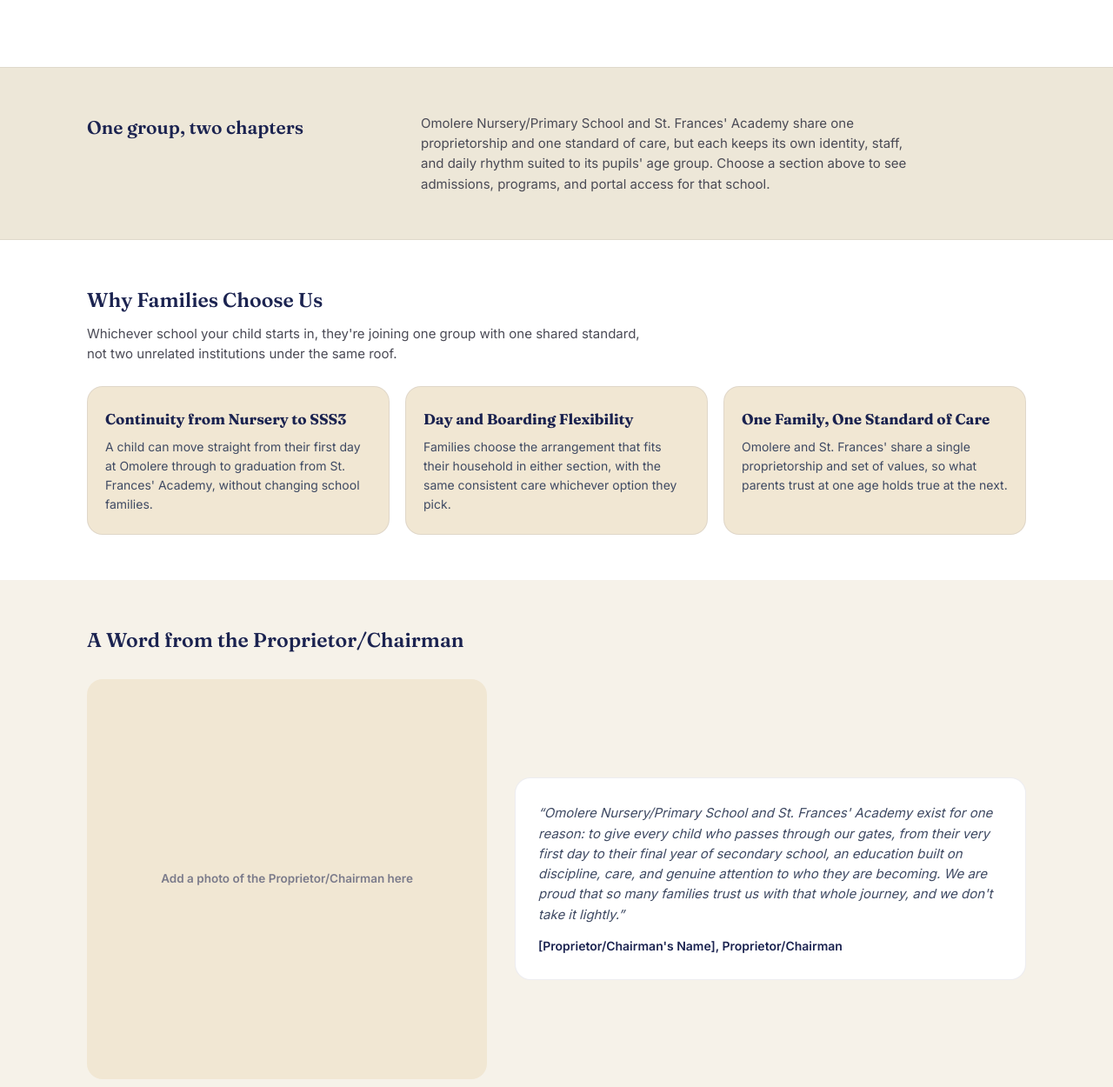
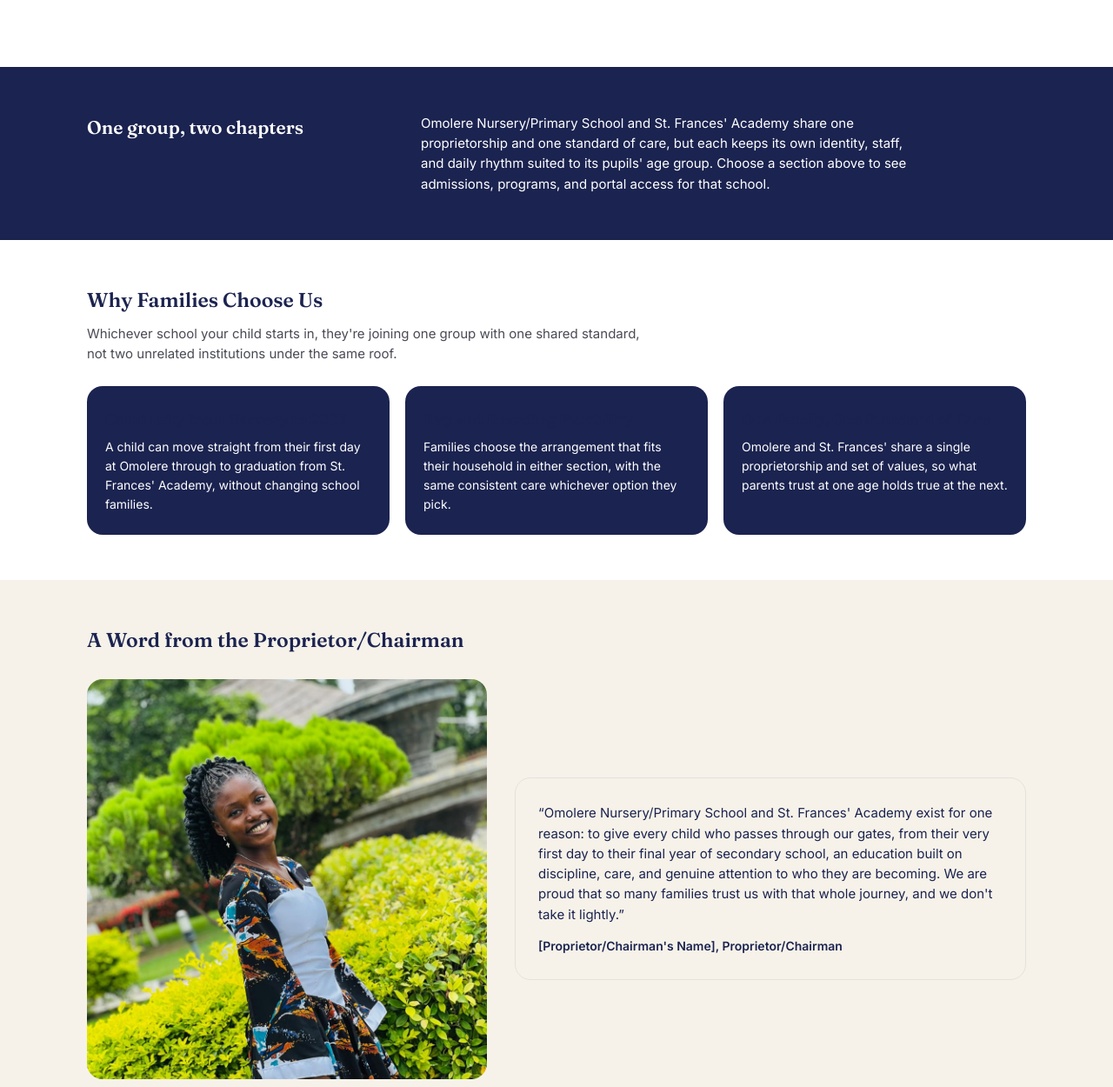
Before and after one commit to philipabraham873-dot/ST-FRANCES-GROUP-OF-SCHOOL, a plain HTML site: page st-frances-site-28/index.html in a window 1280 px wide. Shown: the part 830-2080 px from the top of the page at 87% size. Drawn offline with Linux system fonts and the light colour scheme; no server answers.

Commit message:
fixed bug

```diff
--- a/st-frances-site-28/index.html
+++ b/st-frances-site-28/index.html
@@ -103,11 +103,11 @@
   .school-card.primary-card{background:var(--navy);border:1px solid rgba(255,255,255,.12);}
   .school-card.secondary-card{background:var(--navy);border:1px solid rgba(255,255,255,.12);}
 
-  .group-note{background:var(--parchment-dim);padding:52px 0;border-top:1px solid rgba(0,0,0,.06);border-bottom:1px solid rgba(0,0,0,.06);}
+  .group-note{background:var(--navy);padding:52px 0;border-top:1px solid rgba(0,0,0,.06);border-bottom:1px solid rgba(0,0,0,.06);}
   .group-note .wrap{display:grid;grid-template-columns:1fr 2fr;gap:36px;align-items:start;}
   @media (max-width:780px){.group-note .wrap{grid-template-columns:1fr;}}
-  .group-note h3{font-size:21px;font-weight:600;color:var(--navy);}
-  .group-note p{font-size:15px;color:#4a4a55;max-width:60ch;}
+  .group-note h3{font-size:21px;font-weight:600;color:var(--white);}
+  .group-note p{font-size:15px;color:white;max-width:60ch;}
 
   /* ---------- Shared section styles (matches About Us pages) ---------- */
   .body-section{padding:52px 0;}
@@ -118,13 +118,13 @@
   /* ---------- Why Families Choose Us (pillar cards) ---------- */
   .card-row{display:grid;grid-template-columns:repeat(3,1fr);gap:18px;margin-top:26px;}
   @media (max-width:780px){.card-row{grid-template-columns:1fr;}}
-  .pill-card{background:var(--blue-light);border-radius:var(--radius-lg);padding:24px 20px;border:1px solid rgba(27,35,80,.08);}
+  .pill-card{background:var(--navy);border-radius:var(--radius-lg);padding:24px 20px;border:1px solid rgba(27,35,80,.08);}
   .pill-card .icon-circle{
     width:38px;height:38px;border-radius:50%;background:var(--white);
     display:flex;align-items:center;justify-content:center;margin-bottom:14px;color:var(--navy);
   }
   .pill-card h3{font-size:17px;color:var(--navy);margin-bottom:8px;}
-  .pill-card p{font-size:14px;color:#3f4a63;}
+  .pill-card p{font-size:14px;color:white;}
 
   /* ---------- Welcome note (Proprietor/Chairman) ---------- */
   .chairman-grid{display:grid;grid-template-columns:0.9fr 1.15fr;gap:32px;align-items:center;margin-top:26px;}
@@ -136,9 +136,9 @@
     text-align:center;padding:20px;color:var(--navy);opacity:.55;font-size:13.5px;font-weight:600;
   }
   .chairman-grid .welcome-note{margin-top:0;}
-  .welcome-note{background:var(--parchment);border-radius:var(--radius-lg);padding:28px 26px;border:1px solid rgba(27,35,80,.08);margin-top:26px;}
-  .body-section.alt .welcome-note{background:var(--white);}
-  .welcome-note p{font-size:15px;color:#3f4a63;font-style:italic;margin-bottom:14px;}
+  .welcome-note{background:var(--navy);border-radius:var(--radius-lg);padding:28px 26px;border:1px solid rgba(27,35,80,.08);margin-top:26px;}
+  .body-section.alt .welcome-note{background:var(--transparent);}
+  .welcome-note p{font-size:15px;color:var(--navy);font-style:normal;margin-bottom:14px;}
   .welcome-note cite{font-style:normal;font-weight:600;color:var(--navy);font-size:14px;display:block;}
 
   /* ---------- Latest news preview ---------- */
@@ -179,7 +179,7 @@
   .btn-row{display:flex;gap:12px;flex-wrap:wrap;}
 
   /* ---------- Admissions CTA band ---------- */
-  .admissions-band{background:var(--navy);color:var(--parchment);padding:52px 0;border-top:4px solid var(--gold);}
+  .admissions-band{background:var(--gold);color:var(--gold);padding:52px 0;border-top:4px solid var(--gold);}
   .admissions-band .wrap{display:flex;align-items:center;justify-content:space-between;gap:24px;flex-wrap:wrap;}
   .admissions-band h2{font-size:clamp(21px,3vw,28px);font-weight:600;margin-bottom:8px;color:var(--white);}
   .admissions-band p{font-size:14.5px;opacity:.85;max-width:46ch;}
@@ -378,7 +378,7 @@
       <p>Spaces are limited across both schools. Start your child's application today.</p>
     </div>
     <div class="btn-row">
-      <a class="btn btn-gold" href="primary/admissions.html">
+      <a class="btn btn-outline" href="primary/admissions.html">
         <svg class="icon" viewBox="0 0 24 24" fill="none" stroke="currentColor" stroke-width="2" stroke-linecap="round" stroke-linejoin="round"><path d="M5 12h14"></path><path d="m13 6 6 6-6 6"></path></svg>
         Omolere Admissions
       </a>
```
Also changed, not shown: st-frances-site-28/assets/images/chairman.jpg (added).
